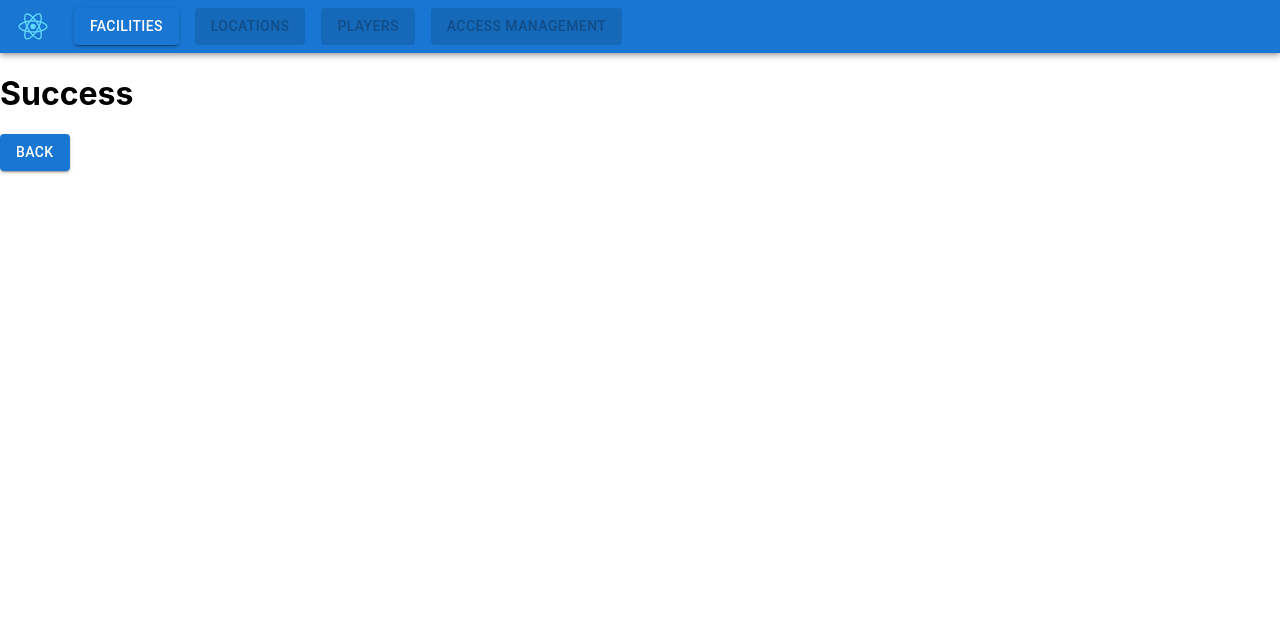
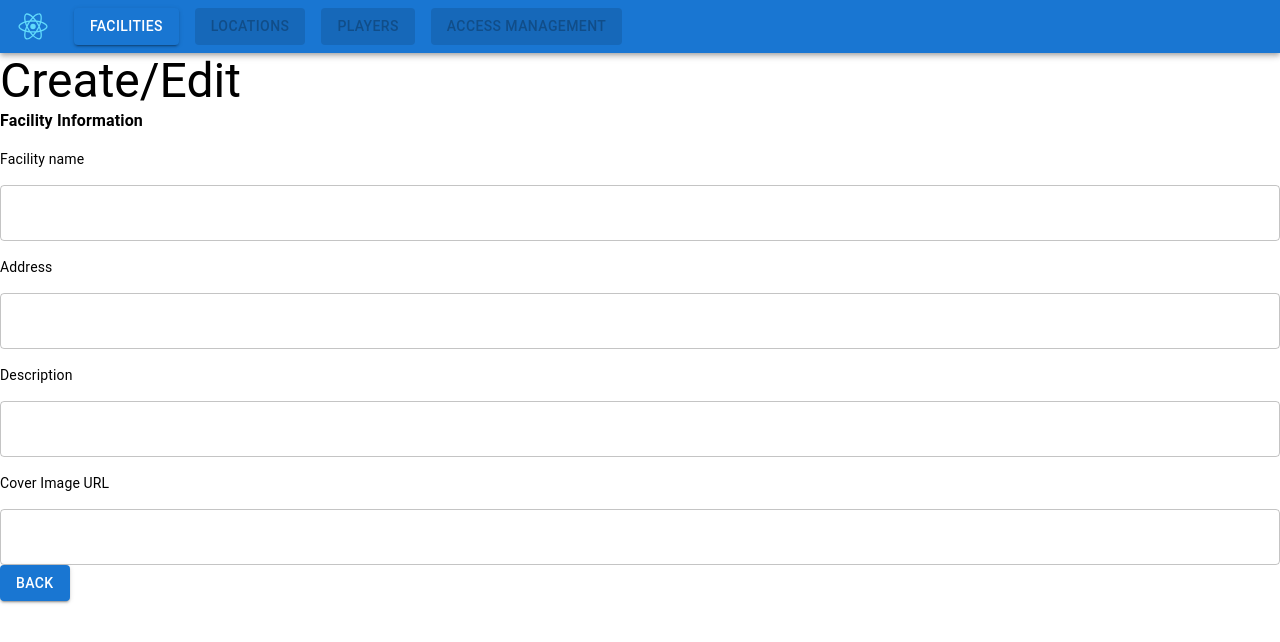
Before and after one commit to cohenmatt/trackman-fe-challenge, a React (Create React App) app: page /edit in a window 1280 px wide. Shown: the top 642 px of the page. Built offline with nearby package versions, Linux system fonts and the light colour scheme.

Commit message:
Custom Input component

```diff
--- /dev/null
+++ b/src/components/Input.jsx
@@ -0,0 +1,11 @@
+import { TextField, Typography } from "@mui/material";
+
+export default function Input({id, label}) {
+    console.log(label);
+    return(
+        <>
+        <Typography variant="body2">{label}</Typography>
+        <TextField id={id} variant="outlined"></TextField>
+        </>
+    );
+}
--- a/src/pages/FacilityEdit.jsx
+++ b/src/pages/FacilityEdit.jsx
@@ -1,13 +1,21 @@
-import { Button } from "@mui/material";
+import { Box, Button, Stack, Typography } from "@mui/material";
 import { useNavigate } from "react-router-dom";
+import Input from "../components/Input";
 
 export default function FacilityEdit() {
     const goTo = useNavigate();
 
     return(
-        <>
-        <h1>Success</h1>
-        <Button variant="contained" onClick={() => goTo("/")}>Back</Button>
-        </>
+        <Box>
+            <Typography variant="h3">Create/Edit</Typography>
+            <Stack direction="column" spacing={2}>
+                <Typography variant="body1" fontWeight="bold">Facility Information</Typography>
+                <Input id="facility-name" label="Facility name" />
+                <Input id="address" label="Address" />
+                <Input id="description" label="Description" />
+                <Input id="img-url" label="Cover Image URL" />
+            </Stack>
+            <Button variant="contained" onClick={() => goTo("/")}>Back</Button>
+        </Box>
     );
 }
```
